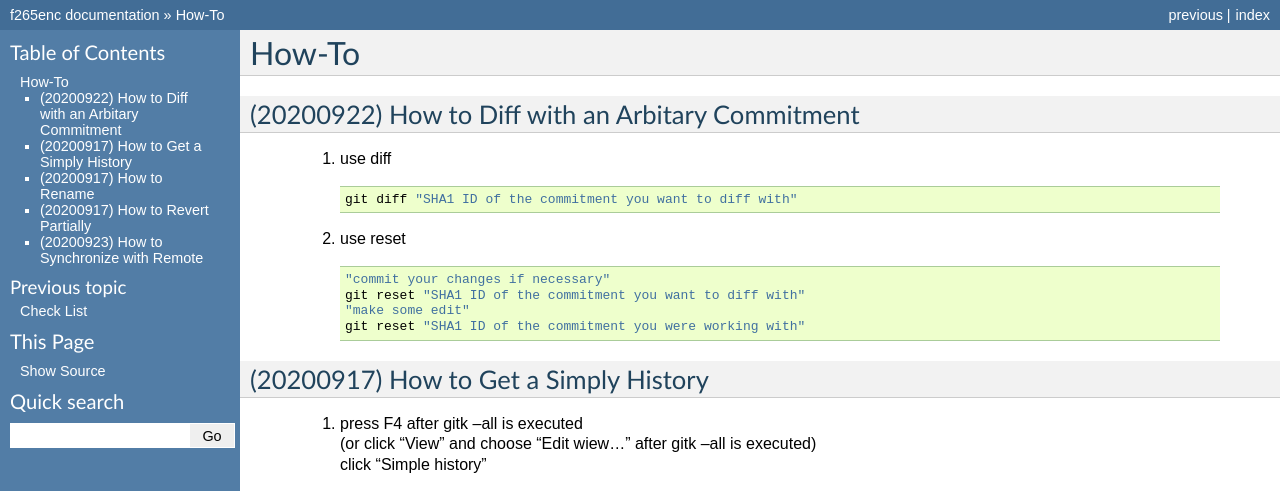
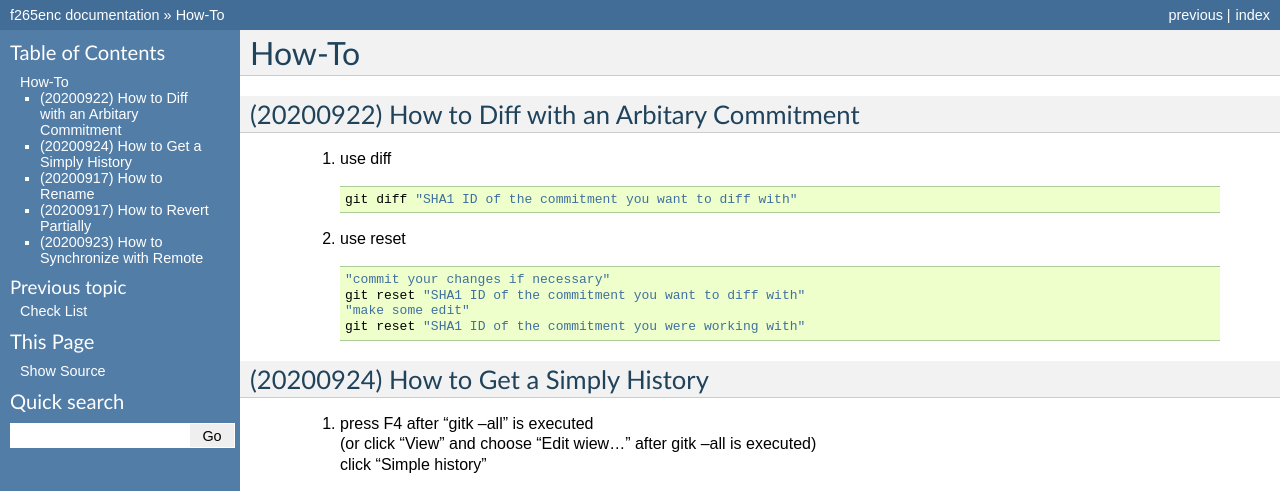
Before and after one commit to iamhll/f265enc_doc, a Sphinx documentation site: the page built from source/how_to/main.rst, in a window 1280 px wide and 900 px high. Shown: the top 491 px of the window. Built offline with Sphinx 7.4.7, drawn with Linux system fonts in a browser that asks for light colours; some of the changed text lies outside the part shown.

Commit message:
[MINOR] [UPDATE] 1. How-To    a. "How to Get a Simply History" updated

```diff
--- a/source/how_to/main.rst
+++ b/source/how_to/main.rst
@@ -29,10 +29,10 @@ How-To
             git reset "SHA1 ID of the commitment you were working with"
 
 
-(20200917) How to Get a Simply History
+(20200924) How to Get a Simply History
 --------------------------------------
 
-    #.  |   press F4 after gitk --all is executed
+    #.  |   press F4 after "gitk --all" is executed
         |   (or click "View" and choose "Edit wiew..." after gitk --all is executed)
         |   click "Simple history"
 
@@ -45,6 +45,9 @@ How-To
         .. image:: howToGetASimpleHistory_okay.png
 
         \
+
+    #.  "gitk --all --simplify-by-decoration" works as well
+
 
 (20200917) How to Rename
 ------------------------
```
